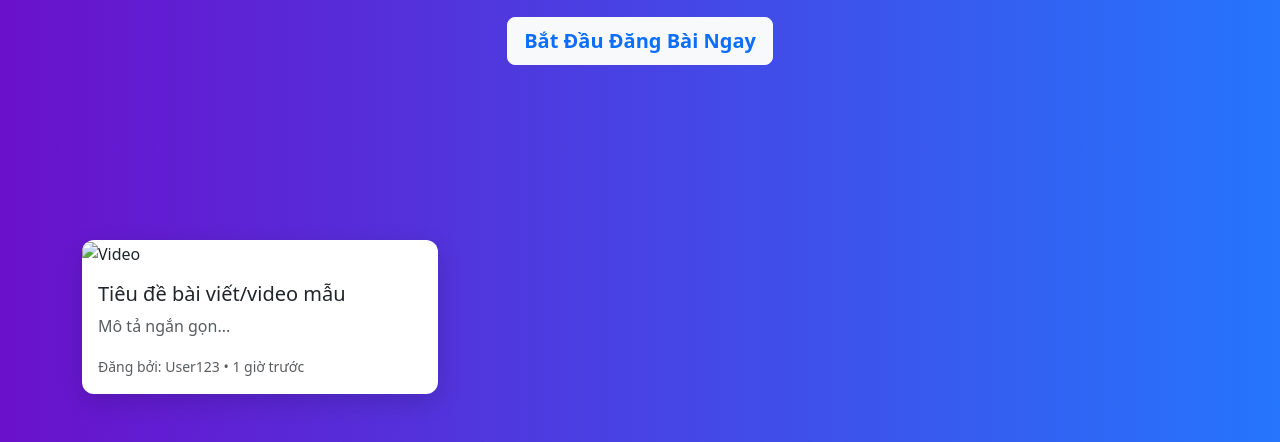
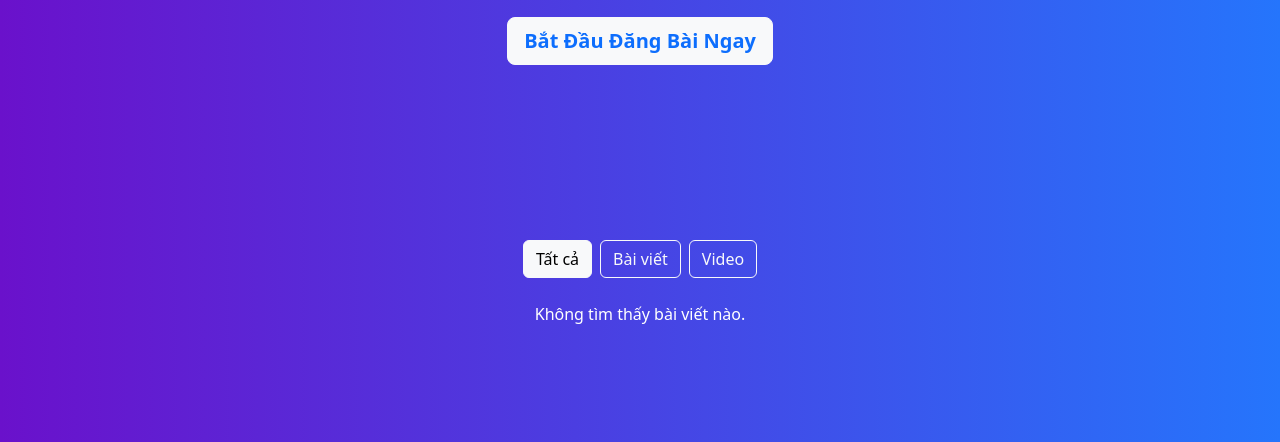
Before and after one commit to NguyenAnhQuan2003/project_php_social_details, a PHP site: page /index.php in a window 1280 px wide. Shown: the part 358-800 px from the top of the page. Run offline with PHP 8.4, Linux system fonts and the light colour scheme; data comes from the database, SQL or seed files in the repository; tables that the repository leaves empty hold one stand-in row (values such as "Sample post"); some libraries are stand-ins or nearby versions.

Commit message:
push index

```diff
--- a/index.php
+++ b/index.php
@@ -1,13 +1,12 @@
 <?php
 session_start();
-
+include 'config.php';
 if (isset($_SESSION['user_id'])) {
     $link_action = "./posts/cu_post.php";
 } else {
     $link_action = "./auth/register.php";
 }
 ?>
-
 <!DOCTYPE html>
 <html lang="vi">
 <head>
@@ -27,10 +26,7 @@
             background: rgba(255, 255, 255, 0.95);
             box-shadow: 0 4px 20px rgba(0, 0, 0, 0.1);
         }
-        .logo-img {
-            height: 45px;
-            width: auto;
-        }
+        .logo-img { height: 45px; width: auto; }
         .hero-section {
             min-height: 60vh;
             display: flex;
@@ -45,76 +41,103 @@
             padding: 12px 30px;
             font-size: 1.2rem;
         }
-        .btn-primary:hover {
-            opacity: 0.9;
-        }
         .post-card {
             background: white;
             border-radius: 12px;
             overflow: hidden;
             box-shadow: 0 8px 25px rgba(0, 0, 0, 0.15);
             margin-bottom: 2rem;
+            transition: transform 0.3s;
         }
+        .post-card:hover { transform: translateY(-5px); }
     </style>
 </head>
 <body>
-
     <nav class="navbar navbar-expand-lg fixed-top">
         <div class="container-fluid">
             <a class="navbar-brand d-flex align-items-center" href="index.php">
                 <img src="https://img.freepik.com/premium-vector/play-button-media-music-icon-logo-design-colorful-media-play-technology-logo-element-music-audio-streaming-service-app-video-icon-logo_144543-1677.jpg" alt="ShareHub Logo" class="logo-img">
                 <span class="ms-2 fw-bold fs-4 text-primary">QQ social</span>
             </a>
-
             <button class="navbar-toggler" type="button" data-bs-toggle="collapse" data-bs-target="#navbarNav">
                 <span class="navbar-toggler-icon"></span>
             </button>
-
             <div class="collapse navbar-collapse" id="navbarNav">
                 <div class="ms-auto d-flex align-items-center">
-
                     <?php if (isset($_SESSION['user_id'])): ?>
-
-                        <span class="me-3 fw-bold text-dark">
-                            Hi, <?php echo $_SESSION['username']; ?>
-                        </span>
+                        <span class="me-3 fw-bold text-dark">Hi, <?php echo htmlspecialchars($_SESSION['username']); ?></span>
                         <a href="./auth/logout.php" class="btn btn-outline-danger btn-sm">Đăng Xuất</a>
-
                     <?php else: ?>
-
                         <a href="./auth/login.php" class="btn btn-outline-primary me-2">Đăng Nhập</a>
                         <a href="./auth/register.php" class="btn btn-primary">Đăng Ký</a>
-
                     <?php endif; ?>
-
                 </div>
             </div>
         </div>
     </nav>
-
     <section class="hero-section">
         <div class="container">
             <h1 class="display-3 fw-bold mb-4">Chào mừng đến QQ social</h1>
             <p class="lead mb-5">Nơi chia sẻ bài viết, video và kết nối với mọi người</p>
-
-            <a href="<?php echo $link_action; ?>" class="btn btn-light text-primary fw-bold btn-lg">
-                Bắt Đầu Đăng Bài Ngay
-            </a>
+            <a href="<?php echo $link_action; ?>" class="btn btn-light text-primary fw-bold btn-lg">Bắt Đầu Đăng Bài Ngay</a>
         </div>
     </section>
-
     <div class="container my-5">
+        <div class="mb-4 d-flex justify-content-center">
+            <a href="index.php" class="btn btn-outline-light me-2 <?php echo !isset($_GET['type']) ? 'active' : ''; ?>">Tất cả</a>
+            <a href="index.php?type=text" class="btn btn-outline-light me-2 <?php echo (isset($_GET['type']) && $_GET['type'] == 'text') ? 'active' : ''; ?>">Bài viết</a>
+            <a href="index.php?type=video" class="btn btn-outline-light <?php echo (isset($_GET['type']) && $_GET['type'] == 'video') ? 'active' : ''; ?>">Video</a>
+        </div>
         <div class="row">
-            <div class="col-md-6 col-lg-4">
-                <div class="post-card">
-                    <img src="https://via.placeholder.com/400x250?text=Video+Example" class="w-100" alt="Video">
-                    <div class="p-3">
-                        <h5>Tiêu đề bài viết/video mẫu</h5>
-                        <p class="text-muted">Mô tả ngắn gọn...</p>
-                        <small class="text-muted">Đăng bởi: User123 • 1 giờ trước</small>
+            <?php
+            $type_filter = $_GET['type'] ?? '';
+            $sql = "SELECT posts.*, users.username
+                    FROM posts
+                    JOIN users ON posts.user_id = users.id";
+            if ($type_filter == 'text' || $type_filter == 'video') {
+                $safe_type = mysqli_real_escape_string($conn, $type_filter);
+                $sql .= " WHERE posts.type = '$safe_type'";
+            }
+            $sql .= " ORDER BY posts.created_at DESC";
+            $query = mysqli_query($conn, $sql);
+            if (mysqli_num_rows($query) > 0) {
+                while ($row = mysqli_fetch_assoc($query)) {
+                    ?>
+                    <div class="col-md-6 col-lg-4 mb-4">
+                        <div class="post-card h-100">
+                            <?php if ($row['type'] == 'video'): ?>
+                                <img src="https://via.placeholder.com/400x200?text=VIDEO+POST" class="w-100">
+                            <?php else: ?>
+                                <img src="https://via.placeholder.com/400x200?text=News" class="w-100">
+                            <?php endif; ?>
+                            <div class="p-3">
+                                <h5 class="fw-bold">
+                                    <?php if($row['type'] == 'video') echo '<i class="bi bi-play-circle-fill text-danger"></i> '; ?>
+                                    <?php echo htmlspecialchars($row['title']); ?>
+                                </h5>
+                                <p class="text-muted">
+                                    <?php echo mb_strimwidth(htmlspecialchars($row['content']), 0, 100, "..."); ?>
+                                </p>
+                                <hr>
+                                <div class="d-flex justify-content-between align-items-center">
+                                    <small class="text-primary fw-bold">
+                                        <i class="bi bi-person-circle me-1"></i>
+                                        <?php echo htmlspecialchars($row['username']); ?>
+                                    </small>
+                                    <small class="text-muted">
+                                        <i class="bi bi-calendar3 me-1"></i>
+                                        <?php echo date('d/m/Y', strtotime($row['created_at'])); ?>
+                                    </small>
+                                </div>
+                            </div>
+                        </div>
                     </div>
-                </div>
-            </div>
+                    <?php
+                }
+            } else {
+                echo '<p class="text-center text-white">Không tìm thấy bài viết nào.</p>';
+            }
+            ?>
         </div>
     </div>
     <script src="https://cdn.jsdelivr.net/npm/bootstrap@5.3.3/dist/js/bootstrap.bundle.min.js"></script>
```
